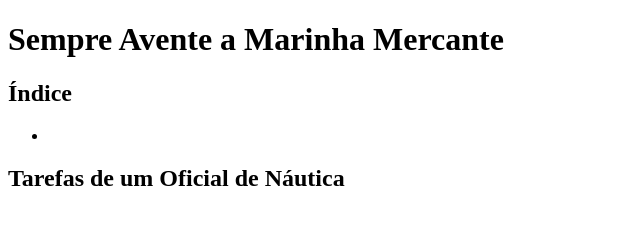
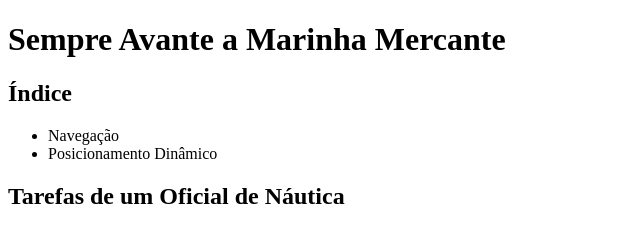
Before and after one commit to ronai-melo/marinha_mercante, a plain HTML site: page index.html in a window 1280 px wide. Shown: the whole page, without its empty margins (0-640 px from the left). Drawn offline with Linux system fonts and the light colour scheme.

Commit message:
Add new links

```diff
--- a/index.html
+++ b/index.html
@@ -6,11 +6,12 @@
     <title>Marinha Mercante Brasil</title>
 </head>
 <body>
-    <h1>Sempre Avente a Marinha Mercante</h1>
+    <h1>Sempre Avante a Marinha Mercante</h1>
     <nav>
         <h2>Índice</h2>
         <ul>
-            <li><a></a></li>
+            <li><a>Navegação</a></li>
+            <li><a>Posicionamento Dinâmico</a></li>
         </ul>
     </nav>
     <section>
```
